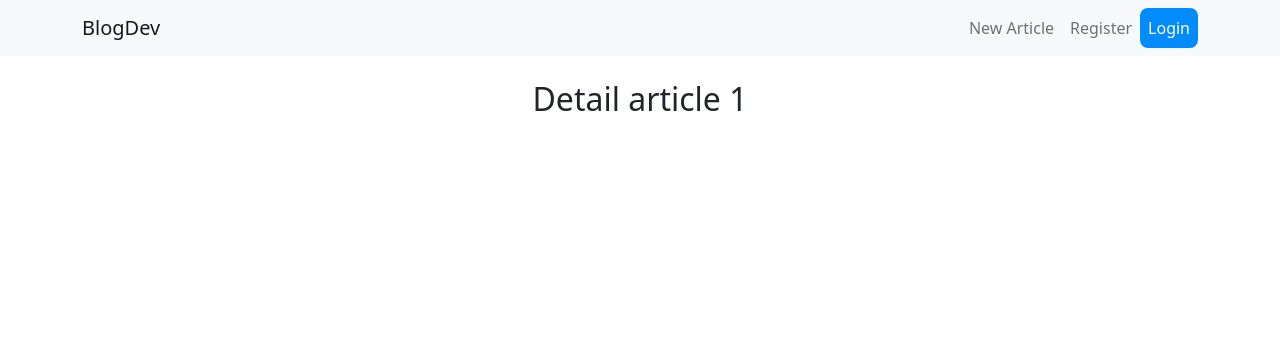
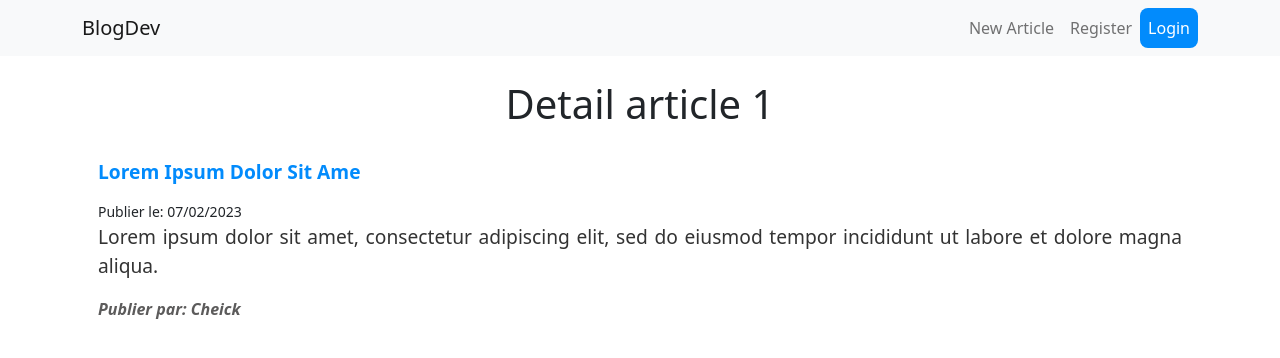
Before and after one commit to willl-8523/ReactCourse_by_Bproo, a React (Create React App) app: page /blogs/1 in a window 1280 px wide. Shown: the top 358 px of the page. Built offline with nearby package versions, Linux system fonts and the light colour scheme; data requests are answered from the project's data file.

Commit message:
Reuse personalize hooks

```diff
--- a/src/BlogDetail.js
+++ b/src/BlogDetail.js
@@ -1,12 +1,30 @@
 import { useParams } from "react-router-dom";
+import useFetch from "./useFetch";
 
 const BlogDetail = () => {
     const { id } = useParams();
+    const { data: blog, isLoading, error } = useFetch(`http://localhost:8000/blogs/${ id }`);
+    return (
+      <div className="detail-blog">
+        <h1>Detail article {id}</h1>
 
-    return (
-        <div className="detail-blog">
-            <h2>Detail article { id }</h2>
-        </div>
+        {error && (
+          <div style={{ color: 'red' }}>
+            <h2>{ error }</h2>
+          </div>
+        )}
+
+        {isLoading && <div> Chargement en cours ... </div>}
+
+        {blog && (
+            <div className="blog">
+                <h2 className="blog-titre">{ blog.title }</h2>
+                <small className="blog-publication-date">{ `Publier le: ${ blog.date }` }</small>
+                <p className="blog-body">{ blog.body }</p>
+                <p className="blog-author">{ `Publier par: ${ blog.author }` }</p>
+            </div>
+        )}
+      </div>
     );
 }
 
--- a/src/Home.js
+++ b/src/Home.js
@@ -209,7 +209,7 @@ const Home = () => {
     </div>
   );
 
-  // ************************ LES ROUTES EN REACT ***************************
+
 
 
 }
--- a/src/index.css
+++ b/src/index.css
@@ -62,7 +62,6 @@ small.blog-date{
   font-weight: bold;
 }
 
-
 .titre-principale{
   text-align: left;
 }
```
